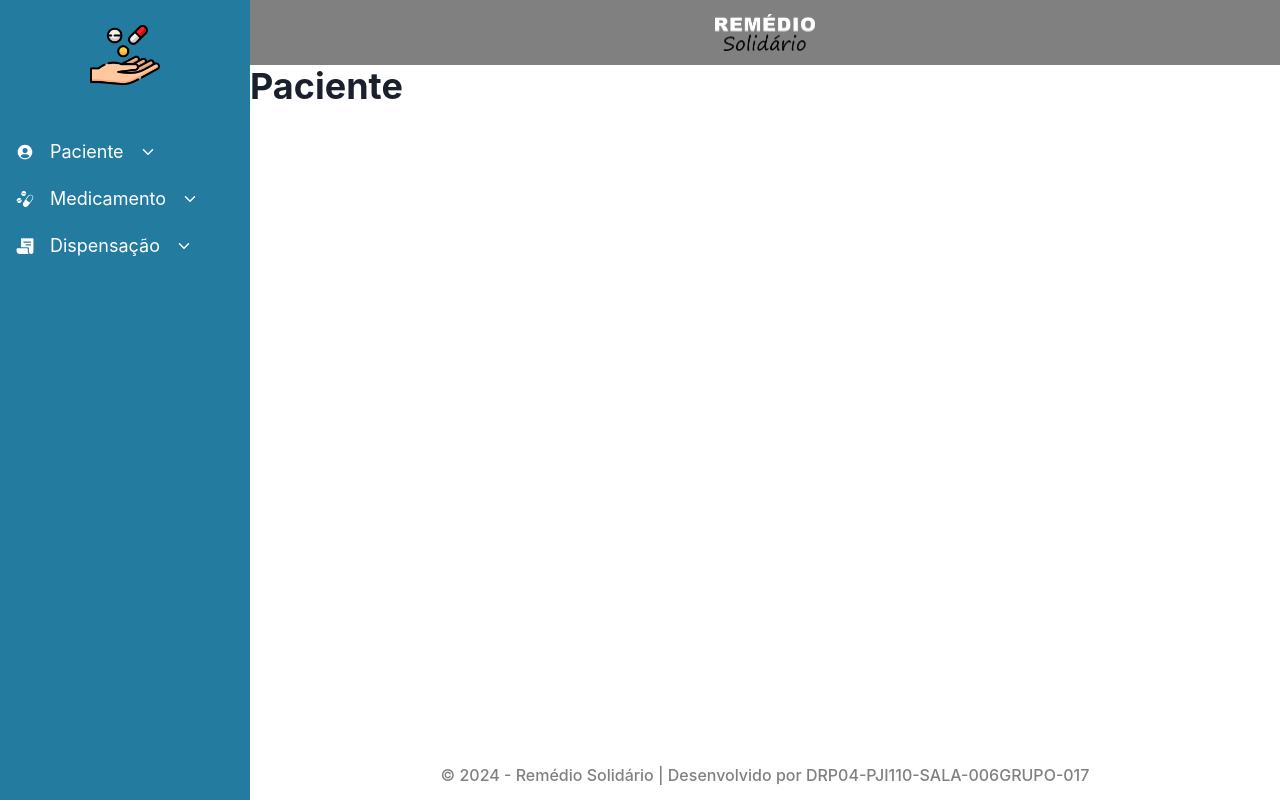
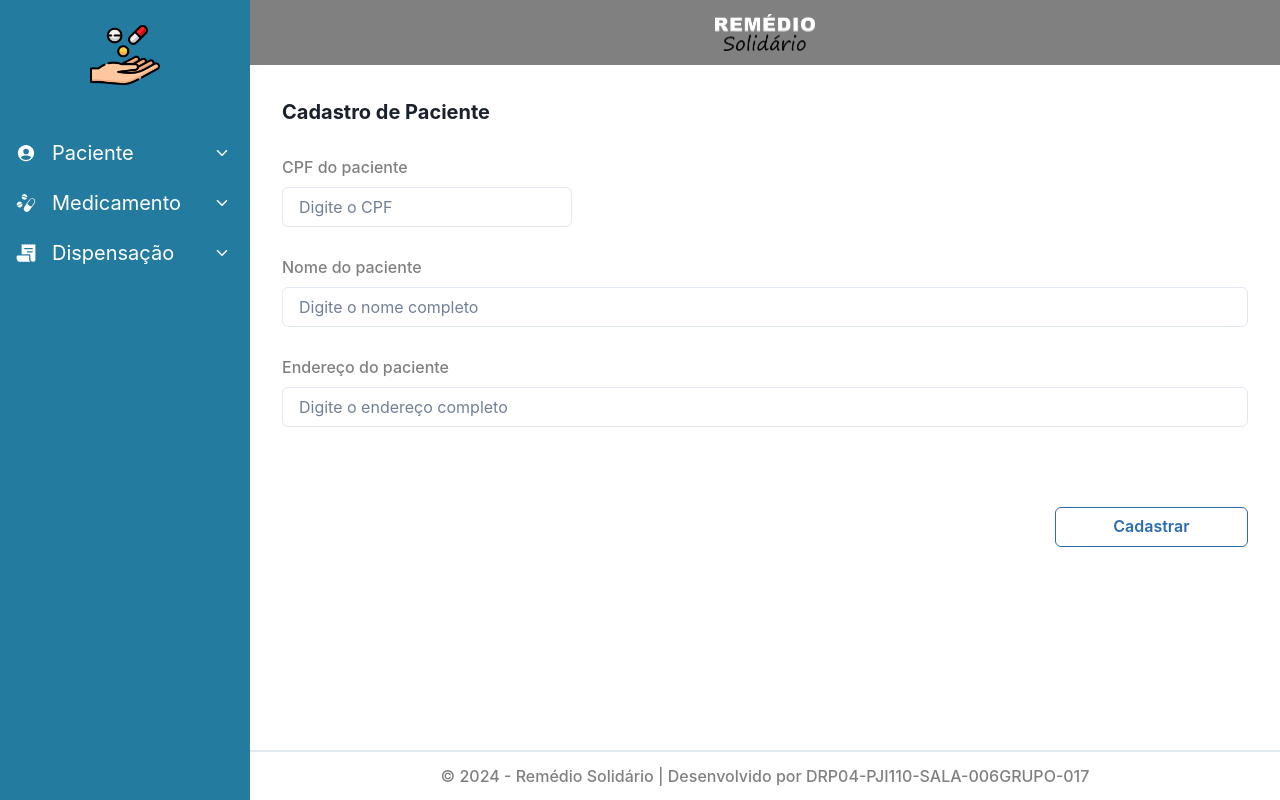
Before and after one commit to marianamoiolicapelari/remedio-solidario, a React (Vite) app: page /home/paciente in a window 1280 px wide. Built offline with nearby package versions, Linux system fonts and the light colour scheme.

Commit message:
Cadastro de pacientes atualizados

```diff
--- a/package.json
+++ b/package.json
@@ -13,6 +13,7 @@
     "@chakra-ui/react": "^2.8.2",
     "@emotion/react": "^11.11.4",
     "@emotion/styled": "^11.11.0",
+    "formik": "^2.4.5",
     "framer-motion": "^11.0.6",
     "react": "^18.2.0",
     "react-dom": "^18.2.0",
--- a/src/components/Footer/index.tsx
+++ b/src/components/Footer/index.tsx
@@ -12,6 +12,7 @@ const Footer: React.FC<FooterProps> = () => {
             py='3'
             fontWeight='500'
             color='#808080'
+            borderTopWidth='2px'
             >
             © {new Date().getFullYear()} - Remédio Solidário | Desenvolvido por DRP04-PJI110-SALA-006GRUPO-017
         </Flex>
--- a/src/pages/Home/index.tsx
+++ b/src/pages/Home/index.tsx
@@ -47,23 +47,26 @@ const Home: React.FC<HomeProps> = () => {
               <React.Fragment key={index}>
                 <Flex
                   align='center'
-                  justifyItems={'flex-start'}
-                  gap={4}
+                  justifyContent='space-between'
                   width='230px'
                   mb={1}
                   p={2}
+                  cursor='pointer'
                   _hover={{ backgroundColor: 'whiteAlpha.800', color: '#247ba0', borderRadius: '8' }}
-                  style={{ cursor: 'pointer' }}
                 >
-                  <span style={{ fontSize: '18px' }}>
-                    {menu.icon ? menu.icon : ''}
-                  </span>
-                  <span
-                    style={{ fontSize: '18px' }}
-                    onClick={() => toggleSubmenu(index)}
-                  >
-                    {menu.title}
-                  </span>
+                  <Flex align='center' gap={4}>
+                    <Box
+                      fontSize={20}
+                    >
+                      {menu.icon ? menu.icon : ''}
+                    </Box>
+                    <Box
+                      fontSize={20}
+                      onClick={() => toggleSubmenu(index)}
+                    >
+                      {menu.title}
+                    </Box>
+                  </Flex>
                   {menu.submenu && (
                     <IoIosArrowDown
                       style={{ transform: submenuOpen[index] ? "rotate(180deg)" : "" }}
@@ -90,7 +93,7 @@ const Home: React.FC<HomeProps> = () => {
         </Flex>
       </Box>
 
-      <Box style={{ flex: 1 }}>
+      <Box flex={1}>
         <Outlet />
       </Box>
     </Flex>
--- a/src/pages/Paciente/index.tsx
+++ b/src/pages/Paciente/index.tsx
@@ -1,17 +1,73 @@
-import { Box, Heading } from '@chakra-ui/react'
+import { Box, Button, Flex, FormControl, FormLabel, Input, Text } from '@chakra-ui/react'
 import { Footer, Header } from '../../components'
+import { Formik, Field, Form } from 'formik'
 
-interface PacienteProps {}
+type Props = {
+  cpf: string
+  fullName: string
+  address: string
+}
 
-const Paciente: React.FC<PacienteProps> = () => {
+interface FormData {
+  cpf: string
+  fullName: string
+  address: string
+}
+
+const Paciente: React.FC<Props> = () => {
+  const initialValues: FormData = {
+    cpf: '',
+    fullName: '',
+    address: ''
+  }
+
+  const handleSubmitForm = (values: FormData) => {
+    const formData = new FormData()
+
+    formData.append('cpf', values.cpf || '')
+    formData.append('fullName', values.fullName || '')
+    formData.append('address', values.address || '')
+
+    console.log('Dados enviados', values)
+  }
 
   return (
     <>
-    <Header />
-    <Box height='calc(100vh - 115px)'>
-    <Heading>Paciente</Heading>
-    </Box>
-    <Footer />
+      <Header />
+      <Box
+        height='calc(100vh - 115px)'
+        p={8}
+      >
+        <Text fontWeight="bold" fontSize='xl'>Cadastro de Paciente</Text>
+
+        <Formik
+          initialValues={initialValues}
+          onSubmit={handleSubmitForm}
+        >
+          <Form>
+            <FormControl pt={7}>
+              <FormLabel htmlFor='cpf' color='#808080'>CPF do paciente</FormLabel>
+              <Field as={Input} id='cpf' name='cpf' type='text' placeholder='Digite o CPF' width='30%' />
+            </FormControl>
+
+            <FormControl pt={7}>
+              <FormLabel htmlFor='fullName' color='#808080'>Nome do paciente</FormLabel>
+              <Field as={Input} id='fullName' name='fullName' type='text' placeholder='Digite o nome completo' />
+            </FormControl>
+
+            <FormControl pt={7}>
+              <FormLabel htmlFor='address' color='#808080'>Endereço do paciente</FormLabel>
+              <Field as={Input} id='address' name='address' type='text' placeholder='Digite o endereço completo' />
+            </FormControl>
+
+            <Flex justify={'flex-end'}>
+              <Button mt={20} variant='outline' type='submit' colorScheme='blue' width='20%'>Cadastrar</Button>
+            </Flex>
+          </Form>
+
+        </Formik>
+      </Box>
+      <Footer />
     </>
   )
 }
```
Also changed, not shown: 1 other file (tests, documents, lock files or other folders).
